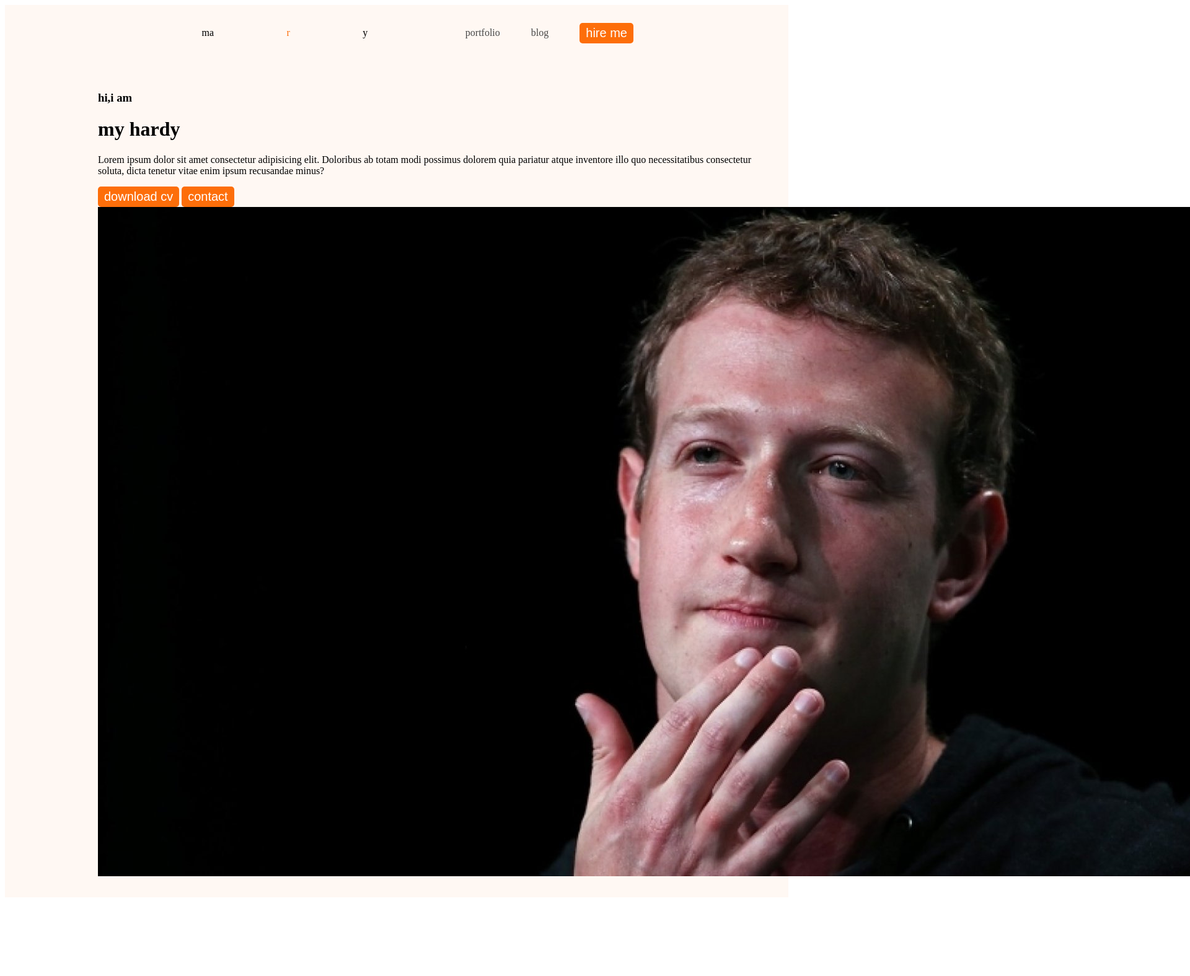
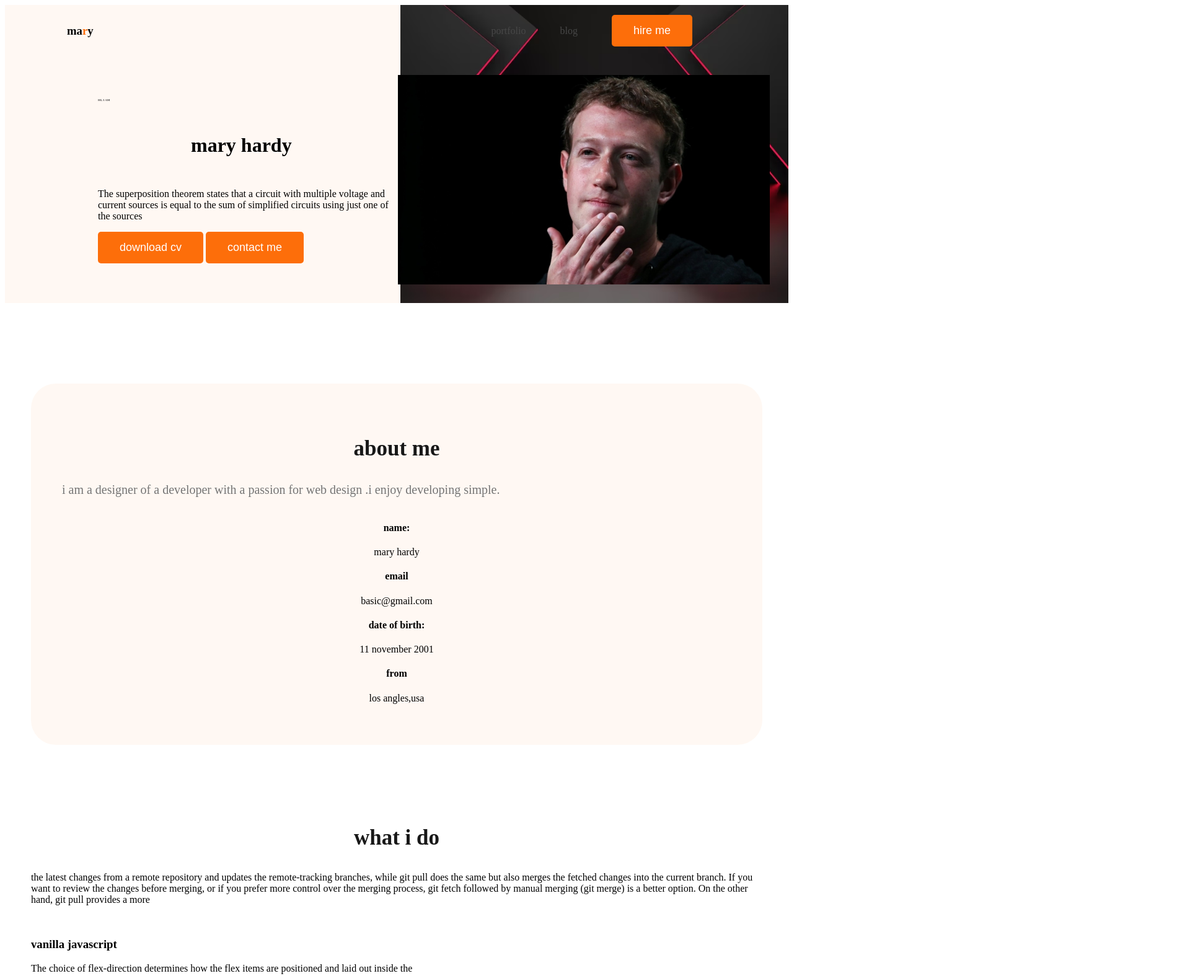
Before and after one commit to sohel4444/web-developer-portfolio, a plain HTML site: page index.html in a window 1280 px wide. Shown: the top 1575 px of the page at 62% size, 1920 px wide, since content can reach past the window. Before the commit the page ends 1456 px from the top, so only its background shows below. Drawn offline with Linux system fonts and the light colour scheme.

```diff
--- a/index.html
+++ b/index.html
@@ -4,6 +4,7 @@
 <head>
     <meta charset="UTF-8">
     <meta name="viewport" content="width=device-width, initial-scale=1.0">
+    <title>web developer portfolio</title>
 
     <link rel="preconnect" href="https://fonts.googleapis.com">
     <link rel="preconnect" href="https://fonts.gstatic.com" crossorigin>
@@ -15,7 +16,7 @@
 <body>
     <header class="header">
         <nav>
-            <h3 class="nav-title"></h3>ma<spam class="text-primary">r</spam>y</h3>
+        <h3 class="nav title">ma<span class="text-primary">r</span>y</h3>
             <ul>
                 <li><a href="">portfolio</a></li>
                 <li><a href="">blog</a></li>
@@ -23,19 +24,73 @@
             </ul>
         </nav>
         <div class="banner">
+
             <div>
-                <h3 class="banner-greeting">hi,i am</h3>
-                <h1 class="banner-title">my hardy</h1>
-                <p>Lorem ipsum dolor sit amet consectetur adipisicing elit. Doloribus ab totam modi possimus dolorem
-                    quia pariatur atque inventore illo quo necessitatibus consectetur soluta, dicta tenetur vitae enim
-                    ipsum recusandae minus?</p>
-                <button class="btn-primary">download cv</button>
-                <button class="btn-primary">contact</button>
-            </div>
-            <img src="images/img1.jpg">
+         <h3 class="banner-greeting"> HI, I AM</h3>
+         <h1 class="banner title"> mary hardy</h1>
+         <p>The superposition theorem states that a circuit with multiple voltage and current sources is equal to the sum of simplified circuits using just one of the sources</p>
+         <button class="btn-primary">download cv</button>
+         <button class="btn-primary">contact me</button>
+        </div>
+        <img class="profile-pic" src="images/img1.jpg">
 
     </header>
     <main>
+      <section class="about">
+        <h3 class="section-title">about me</h3>
+        <P class="section-description">
+            i am a designer of a developer with a passion for web design .i enjoy developing simple.
+        </P>
+
+        <div class="about-info-container"></div>
+           <!-- .about-info*4>h4.info-title+p.info.description -->
+           <div class="about-info">
+            <h4 class="info-title">name:</h4>
+            <p class="info description">mary hardy</p>
+           </div>
+           <div class="about-info">
+            <h4 class="info-title">email</h4>
+            <p class="info description">basic@gmail.com</p>
+           </div>
+           <div class="about-info">
+            <h4 class="info-title">date of birth:</h4>
+            <p class="info description">11 november 2001</p>
+           </div>
+           <div class="about-info">
+            <h4 class="info-title">from</h4>
+            <p class="info description">los angles,usa</p>
+           </div>
+      </section>
+
+<!-- what i do section start -->
+<section>
+ <h3 class="section-title"> what i do</h3>
+ <p id="what i do description"class="section description">
+     the latest changes from a remote repository and updates the remote-tracking branches, while git pull does the same but also merges the fetched changes into the current branch. If you want to review the changes before merging, or if you prefer more control over the merging process, git fetch followed by manual merging (git merge) is a better option. On the other hand, git pull provides a more
+ </p>
+ <div class="skills-containar"></div>
+ <!-- .shill*4>img+h3.skill-title+p.skill-description -->
+ <div class="skill">
+    <img src="" alt="">
+    <h3 class="skill-title">vanilla javascript</h3>
+    <p class="skill-description">The choice of flex-direction determines how the flex items are positioned and laid out inside the </p>
+ </div>
+ <div class="shill">
+    <img src="" alt="">
+    <h3 class="skill-title">react</h3>
+    <p class="skill-description">The choice of flex-direction determines how the flex items are positioned and laid out inside the </p>
+ </div>
+ <div class="shill">
+    <img src="" alt="">
+    <h3 class="skill-title">sum</h3>
+    <p class="skill-description">The choice of flex-direction determines how the flex items are positioned and laid out inside the </p>
+ </div>
+ <div class="shill">
+    <img src="" alt="">
+    <h3 class="skill-title">javascript</h3>
+    <p class="skill-description">The choice of flex-direction determines how the flex items are positioned and laid out inside the </p>
+ </div>
+</section>
 
     </main>
     <footer>
--- a/styles/portfolio.css
+++ b/styles/portfolio.css
@@ -1,7 +1,7 @@
 /* common shared styles */
 body{
     font-family: 'lato ,sans-serif';
-    font-family: 'open,sans-serif';
+    font-family: 'open sans'sans-serif';
 }
 .text-primary{
     color:#FD6E0A;
@@ -12,21 +12,31 @@ body{
     background: #FD6E0A;
     border:0;
     color:white;
+    font-size: 18px;
+    font-weight: 700px;
+    padding: 15px 35px;
+}
+.section-title{
+    color:#181818;
+    text-align: center;
+    font-size: 35px;
+    font-weight: 700px;
+}
+.section-description{
+    color:#757575;
     font-size: 20px;
-    font-weight: 700px;
-    padding: 5px 10px;
 }
 /* nav related styles */
 nav{
     display:flex;
     justify-content: space-between;
     align-items: center;
-    margin:0 200px;
+    margin:0 100px;
 }
 .nav-title {
     color:#181818;
-    font-size: 45px;
-    font-weight: 800;
+    font-size: 20px;
+    font-weight: 500;
 }
 nav > ul{
     display:flex;
@@ -35,7 +45,7 @@ nav > ul{
 
 nav li{
     list-style: none;
-    margin-right: 50px;
+    margin-right: 55px;
 }
 nav a{
     text-decoration: none;
@@ -44,8 +54,56 @@ nav a{
 /* header related styles */
 .header{
 background-color: #fff8f3;
+background-image: url('../images/header_bg.png');
+background-repeat: no-repeat;
+background-position: bottom right;
 }
 
 .banner{
     padding: 30px 30px 30px 150px;
+    display: flex;
+    align-items: center;
+    justify-content: space-between;
 }
+
+.banner-content{
+    max-width: 500px;
+}
+
+.banner .profile-pic{
+    width: 600px;
+}
+.banner-greeting{
+    font-size: 5px;
+    color:#474747;
+    margin-bottom:0;
+}
+.banner-title{
+    font-size: 85px;
+    font-weight: 700px;
+    margin-top: 5px;
+    margin-bottom:20px;
+}
+/* main section style */
+main{
+    max-width: 1180px;
+    margin: 0 auto;
+}
+/* about section styles */
+.about{
+    padding: 50px;
+    border-radius: 40px;
+    background: #fff8f3;
+    margin: 130px 0;
+}
+.about-info-container{
+    display:flex;
+    justify-content:space-around;
+}
+.about-info{
+    text-align:center;
+}
+#what-i-do-description{
+    padding: 30px 150px;
+    text-align: center;
+}
```
Also changed, not shown: 240_F_325044375_J09Uo4OahSK26ivdAl8fOluM9j8reh3o.jpg (added), images/header_bg.png (added), images/icon.jpg/icon.jpg (added).
